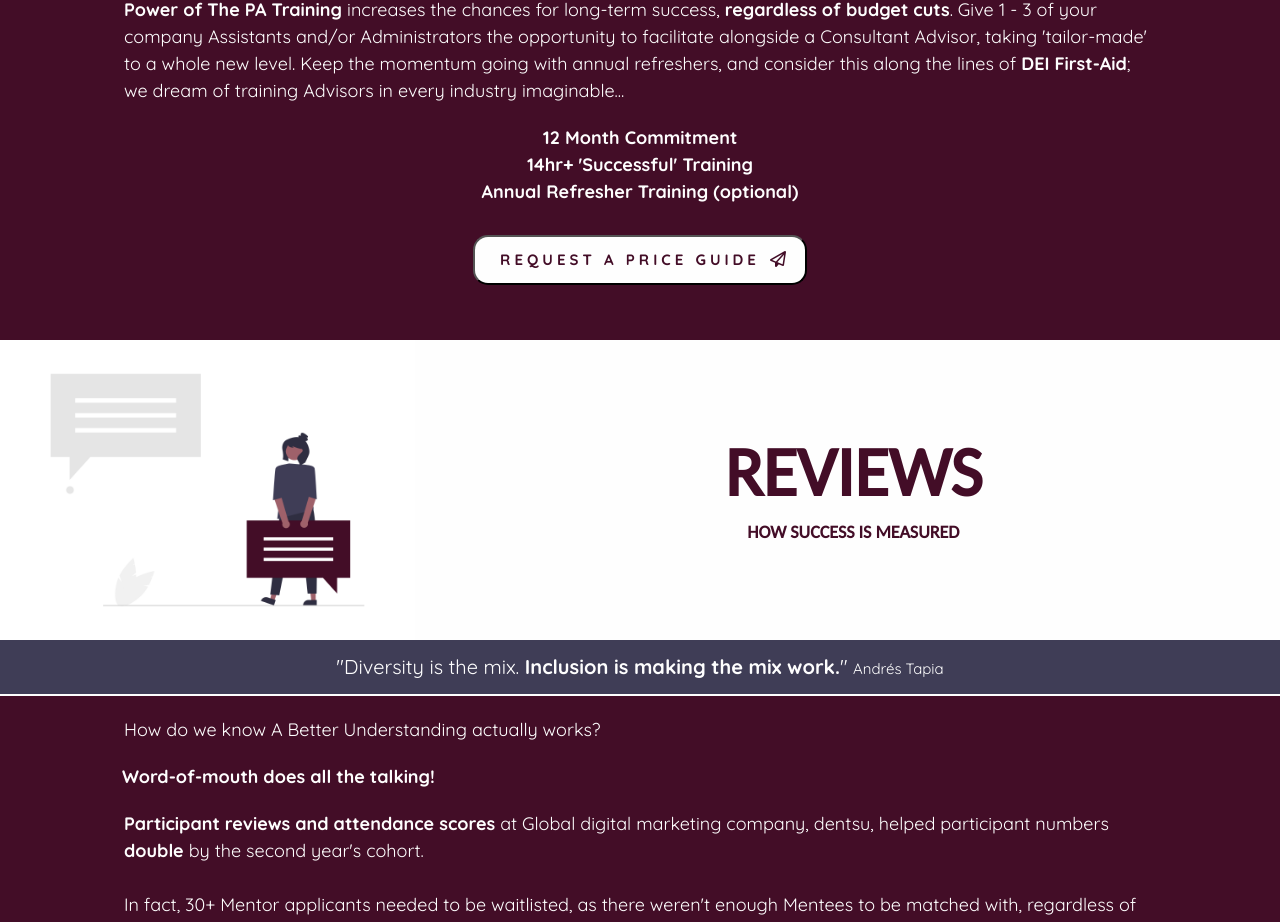
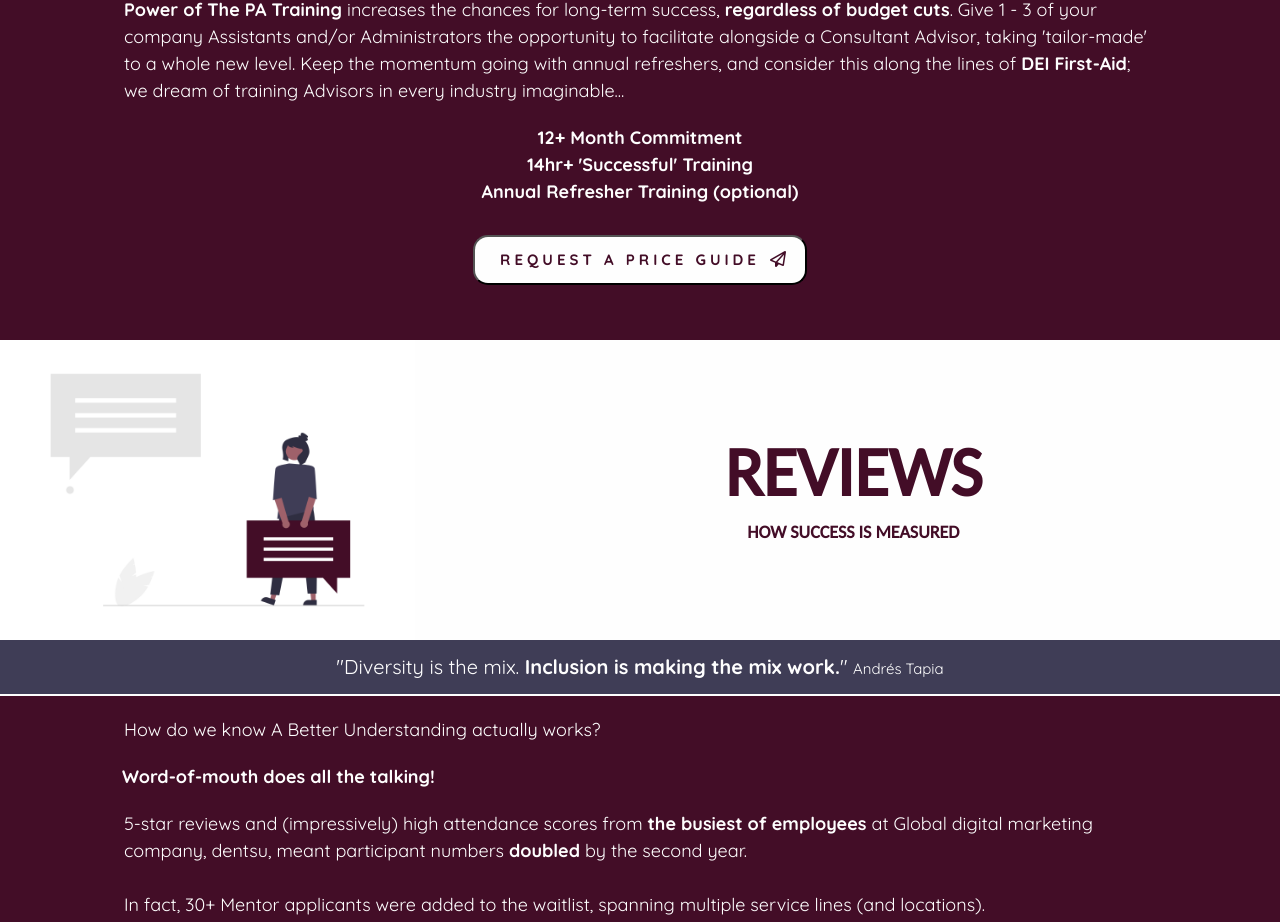
Before and after one commit to SkippyWalnuts/rev-mentoring-react, a React (Create React App) app: page / in a window 1280 px wide. Shown: the part 1938-2860 px from the top of the page. Built offline with nearby package versions, Linux system fonts and the light colour scheme.

Commit message:
Updated Reviews text to mention 5-star reviews

```diff
--- a/src/About.js
+++ b/src/About.js
@@ -97,7 +97,7 @@ export default function About() {
 </p>
 <div className="text-standout consultation-details">
     <ul>
-    <li>12 Month Commitment</li>
+    <li>12+ Month Commitment</li>
      <li><strong>14hr+ 'Successful' Training</strong></li>
      <li>Annual Refresher Training (optional)</li>
     </ul>
--- a/src/Reviews.js
+++ b/src/Reviews.js
@@ -49,14 +49,14 @@ if (loaded) {
                     Word-of-mouth does all the talking!
                    </div>
                    <p>
-                    <strong>Participant reviews and attendance scores</strong> at Global digital marketing company,<a href="https://www.group.dentsu.com/en/" target="_blank"
+                    5-star reviews and (impressively) high attendance scores
+                    from <strong>the busiest of employees </strong> at Global digital marketing company,<a href="https://www.group.dentsu.com/en/" target="_blank"
                     alt="dentsu Homepage" rel="noreferrer" className="">{" "}
                     dentsu
-                    </a>, helped participant numbers <strong>double</strong> by the second year's cohort.
+                    </a>, meant participant numbers <strong>doubled</strong> by the second year.
                     <br />
                     <br />
-                    In fact, 30+ Mentor applicants needed to be waitlisted, as there weren't enough Mentees to
-                    be matched with, regardless of the increase in attendees across multiple service lines (and locations).
+                    In fact, 30+ Mentor applicants were added to the waitlist, spanning multiple service lines (and locations).
                 </p>
             </div>
 
```
